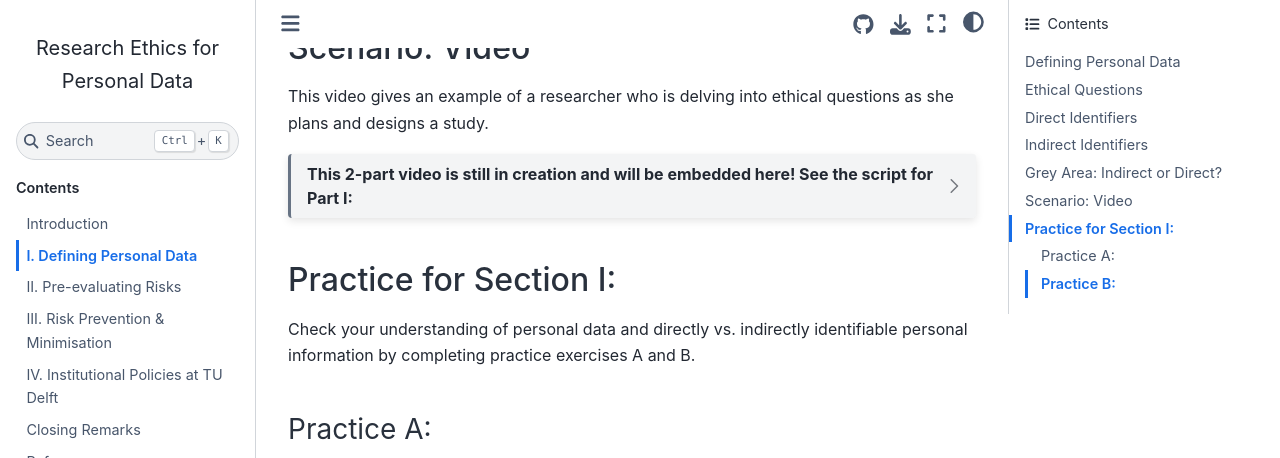
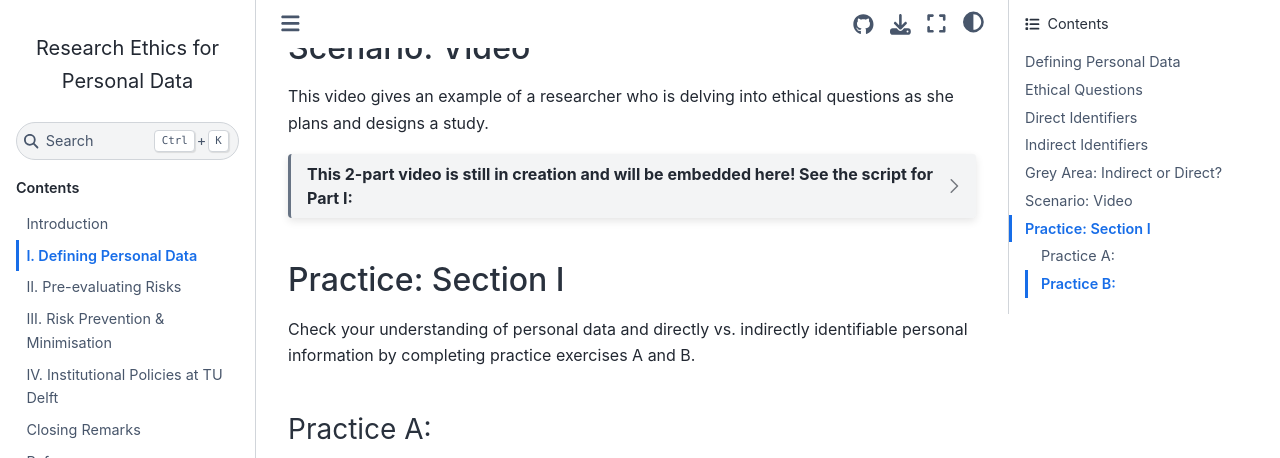
Before and after one commit to tu-delft-library/BSc_Research_Ethics_for_Personal_Data, a Jupyter Book: the page built from book/defining_personal_data.md, in a window 1280 px wide and 900 px high, scrolled down 4293 px, cut to the strip 0-458 px from the top of the window. Built offline with Jupyter Book 1.0.4 settings and Sphinx 7.4.7 and the Sphinx Book theme 1.1.4, drawn with Linux system fonts in a browser that asks for light colours; comment, search, counter and statistics services are not loaded.

Commit message:
Update defining_personal_data.md

```diff
--- a/book/defining_personal_data.md
+++ b/book/defining_personal_data.md
@@ -191,7 +191,7 @@ This way she can prioritize the safety and privacy of her participants.
 :::
 
 
-## Practice for Section I:
+## Practice: Section I
 
 Check your understanding of personal data and directly vs. indirectly identifiable personal information by completing practice exercises A and B.
 <br>
```
